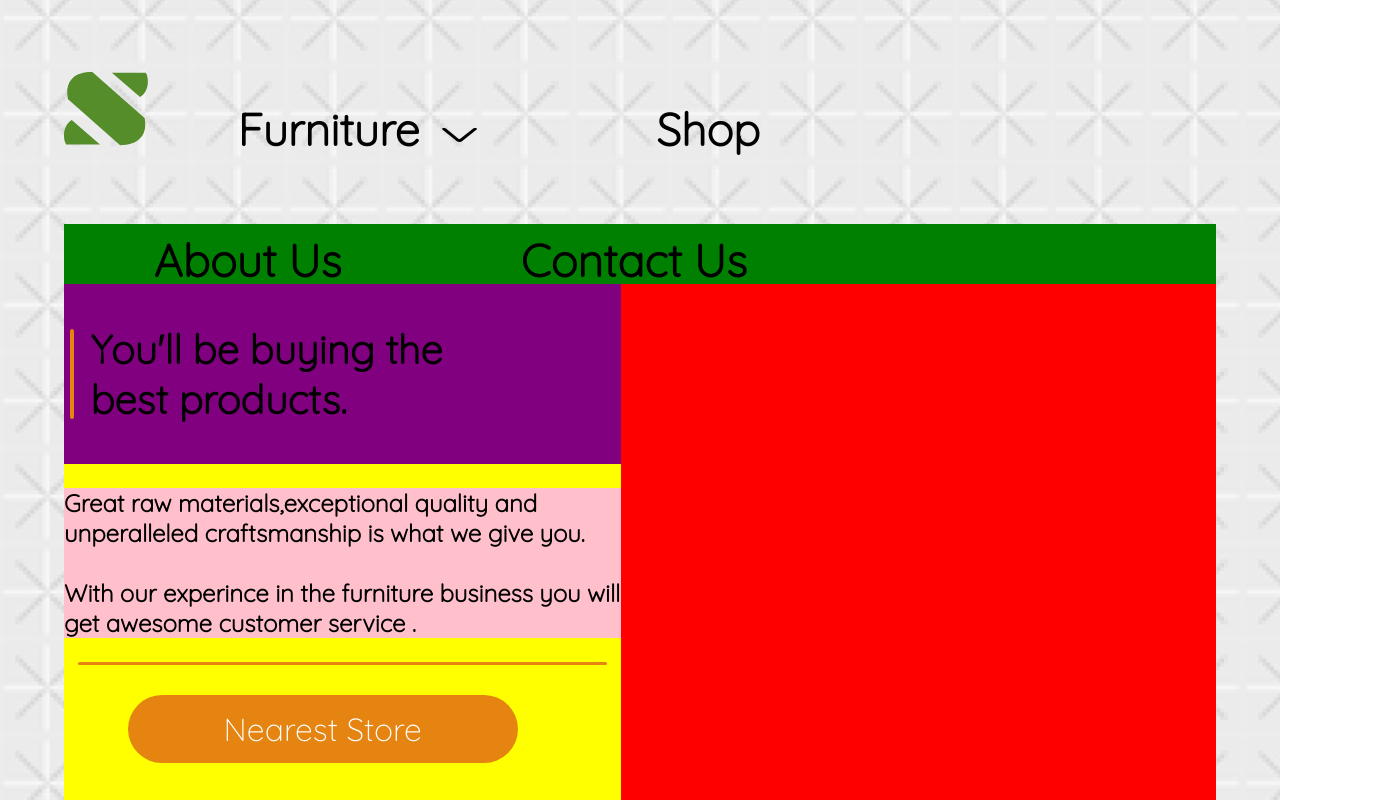
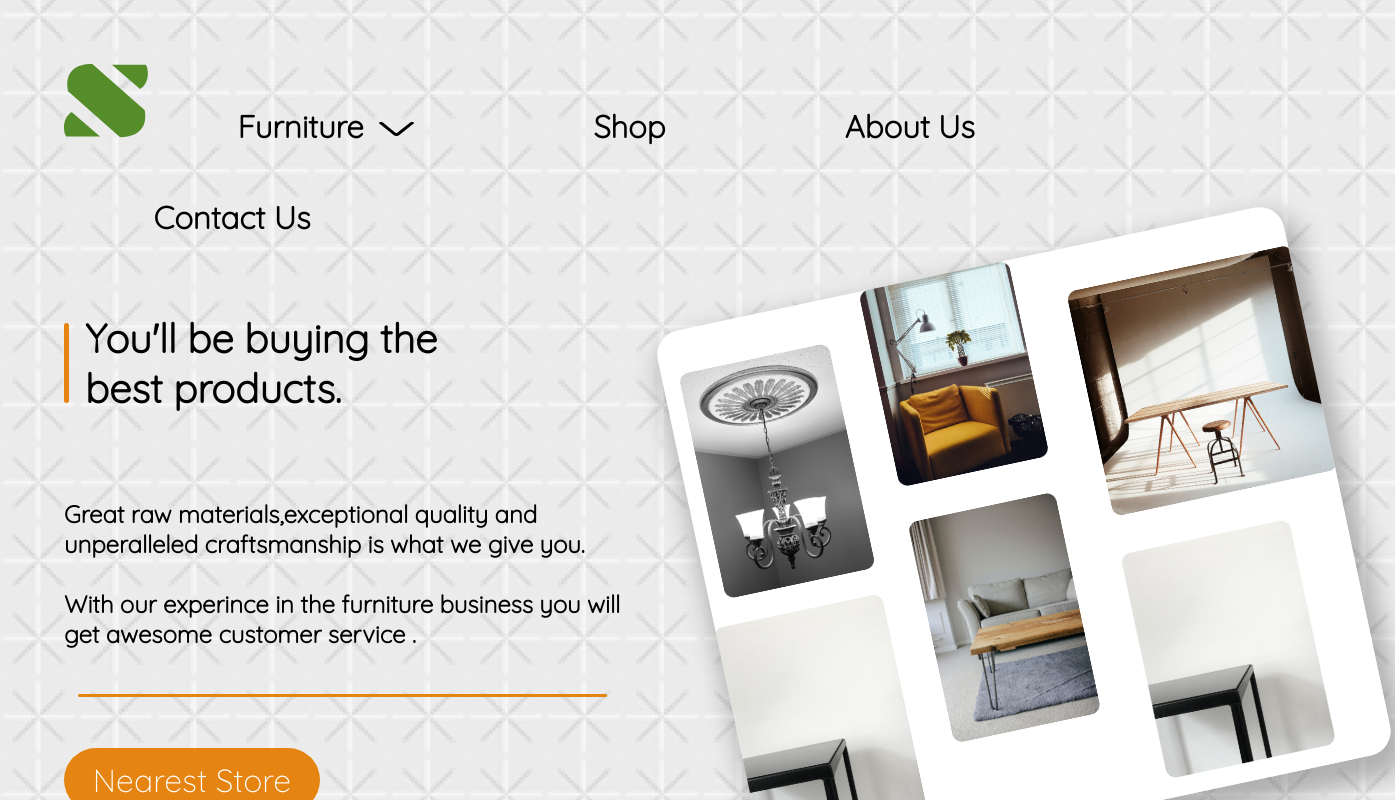
Before and after one commit to THATOMAS/Booking-app, a React (Create React App) app: page /welcome in a window 1280 px wide. Shown: the top 800 px of the page, 1395 px wide, since content can reach past the window. Built offline with nearby package versions, Linux system fonts and the light colour scheme.

Commit message:
Completed the welcome home page at this point

```diff
--- a/package.json
+++ b/package.json
@@ -6,6 +6,7 @@
     "@testing-library/jest-dom": "^5.16.1",
     "@testing-library/react": "^12.1.2",
     "@testing-library/user-event": "^13.5.0",
+    "nodemon": "^2.0.16",
     "react": "^17.0.2",
     "react-dom": "^17.0.2",
     "react-icons": "^4.3.1",
--- a/src/index.css
+++ b/src/index.css
@@ -15,20 +15,14 @@ body {
   color: black;
   overflow: hidden;
   background : url('./assets/landingPage/crisscross.jpg');
-  background-repeat: no-repeat;
-  background-size: cover;
+  background-size: contain;
   background-attachment: scroll;
 }
 
 /* Landing page */
 main {
   scroll-snap-type: y mandatory;
-  overflow-y: scroll;
-  overflow: hidden;
-}
 
-section{
-  height: 100vh;
 }
 
 
@@ -113,8 +107,10 @@ section{
 }
 
 /* First page */
-#Welcome-page{
-  height: 100vh;
+
+
+.welcome-page{
+  height: fit-content;
   width: 100vw;
   background: green;
   display: flex;
@@ -123,8 +119,8 @@ section{
   align-items: flex-end;
 }
 
-#info-box{
-  height: 85%;
+.info-box{
+  height: fit-content;
   width: 35vw;
   background: yellow;
   display: flex;
@@ -231,47 +227,50 @@ background: aqua;}
 }
 
 /* First page */
+
 #welcome-page{
-  height: 100vh;
+  height: 70vh;
   width: 100vw;
-  background: green;
+  /*background: green;*/
   display: flex;
   flex-direction: row;
   justify-content: center;
   align-items: center;
 }
 
+
+/*Infomation box*/
 #info-box{
-  height: 85vh;
+  height: 70vh;
   width: 50%;
-  background: yellow;
+  /*background: yellow;*/
   display: flex;
   flex-direction: column;
+  justify-content: space-around;
+  align-items: flex-start;
 }
 
 #page-heading-box{
   height: fit-content;
   width: 100%;
-  background: purple;
   display: flex;
   align-items: center;
   justify-content: flex-start;
+  background: none;
 
 }
 
 
-#heading-stroke{
-  height: 50%;
-  width: 4px;
+.heading-stroke{
+  height: 5em;
+  width: 5px;
   background: #E58411;
-
   border-radius: 10em;
 }
 
 #paragraph-text{
 height: fit-content;
   width: 100%;
-  background: pink;
   display: flex;
   align-items: flex-start;
   font-family: "Quicksand";
@@ -288,20 +287,39 @@ height: fit-content;
 }
 
 
-#photo-box{
-  height: 85%;
-  width: 65vw;
-background: red;
-
-}
 
 #nearest-store{
-  height: 10%;
-  width: 70%;
+  height: 4em;
+  width: 16em;
 background: #E58411;
 border-radius: 50px;
 margin-top: 30px;
+margin-left: 0em;
 display: flex;
 align-items: center;
 justify-content: center;
+justify-items: flex-start;
 }
+
+/*Photo Box*/
+
+#photo-box{
+  height: 70vh;
+  width: 65vw;
+  background: none;
+display: flex;
+align-items: center;
+justify-content: flex-end;
+}
+
+#photo{
+height: 70vh;
+width: 50vw;
+box-shadow: 5px 16px 23px 8px rgba(0, 0, 0, 0.25);
+border-radius: 25px;
+transform: rotate(-12deg);
+background:url('./assets/homePage/FirstPage/homePagePhoto.jpg');
+background-size: cover;
+background-position: center;
+background-repeat: no-repeat;
+}
--- a/src/index.js
+++ b/src/index.js
@@ -6,8 +6,7 @@ import "./index.css";
 import {
   BrowserRouter as Router,
   Routes,
-  Route,
-  Outlet,
+  Route
 } from "react-router-dom";
 
 
--- a/src/routes/HomePage/Navbar/Button.js
+++ b/src/routes/HomePage/Navbar/Button.js
@@ -1,5 +1,4 @@
 import React, { useState } from "react";
-import { Link } from "react-router-dom";
 import DropDown from "./DropDown";
 import { furnCur1, furnCur2 } from "../../../SVG";
 
--- a/src/routes/HomePage/Navbar/FurnDropDown.js
+++ b/src/routes/HomePage/Navbar/FurnDropDown.js
@@ -1,4 +1,3 @@
-import React from "react";
 
 const FurnitureDropDown = [
   {
--- a/src/routes/HomePage/Navbar/NavBar.css
+++ b/src/routes/HomePage/Navbar/NavBar.css
@@ -52,7 +52,7 @@ input[type="reset"] {
 .navItem {
     text-decoration: none;
     color: black;
-    font-size: 30px;
+    font-size: 1.3em;
     align-items: center;
     margin-left: 7vw;
     margin-right: 7vw;
--- a/src/routes/HomePage/Navbar/Navbar.jsx
+++ b/src/routes/HomePage/Navbar/Navbar.jsx
@@ -1,9 +1,8 @@
-import React, { useState } from "react";
-import { homeLOGO, furnCur1, furnCur2 } from "../../../SVG";
+import React from "react";
+
 import Links from "./Links";
 import Logo from './Logo'
 
-import {Outlet} from 'react-router-dom'
 
 
 import './NavBar.css'
@@ -16,7 +15,7 @@ const Navbar = () => {
         style={{
           gridArea: "1 / 1 / span 1 / span 2",
           width: "100%",
-          height: "20vh",
+          height: "fit-content",
 
         }}
         >
--- a/src/routes/LandingPage.jsx
+++ b/src/routes/LandingPage.jsx
@@ -1,12 +1,11 @@
 import React, { useRef } from "react";
-import {Link,Outlet} from 'react-router-dom'
+import {Link} from 'react-router-dom'
 
 
 const LandingPage = () => {
   const titleRef = useRef();
   const titleRef2 = useRef();
 
-  const background = require('./../assets/landingPage/background.jpg')
 
   function toTop() {
     titleRef.current.scrollIntoView({ behavior: "smooth" });
@@ -23,7 +22,7 @@ const LandingPage = () => {
 
     <section >
 
-      <article
+      <div
       ref={titleRef}
       id='landing-page-top-view'
       >
@@ -40,22 +39,22 @@ const LandingPage = () => {
           <img
           src={require("../assets/landingPage/bottomCursor.png")}
           alt=""
-          style={{height:'4.5em'
-          ,width:'4.5em',
+          style={{height:'4em'
+          ,width:'4em',
           cursor:'pointer'}}
           />
         </div>
 
-      </article>
+      </div>
 
-      <article
+      <div
       ref={titleRef2}
       id='landing-page-bottom-view'
       >
 
         <div onClick={toTop} >
           <img
-          style={{height:'4.5em',width:'4.5em',cursor:'pointer'}}
+          style={{height:'4em',width:'4em',cursor:'pointer'}}
           src={require("../assets/landingPage/topCursor.png")}
           alt="" />
         </div>
@@ -72,7 +71,7 @@ const LandingPage = () => {
           <h1 style={{fontFamily:'Quicksand',fontSize:'5em',textAlign:'center'}}>we take style & minimilism<br/>to new heights. </h1>
         </div>
 
-      </article>
+      </div>
     </section>
   );
 };
--- a/src/routes/Shop.jsx
+++ b/src/routes/Shop.jsx
@@ -1,4 +1,4 @@
-import React, { Component } from "react";
+import React from "react";
 
 const Shop = () => {
     return <section>
--- a/src/routes/WelcomePage.jsx
+++ b/src/routes/WelcomePage.jsx
@@ -1,11 +1,16 @@
 import React from "react";
+import "./../index.css"
+
 
 const WelcomePage = () => {
     return <section>
-      <article id="welcome-page">
+      <article id='welcome-page'
+      >
         <div id='info-box'>
           <div id='page-heading-box'>
-            <div id='heading-stroke' style={{marginLeft:"0.4em"}}></div>
+            <div className='heading-stroke'>
+            </div>
+
             <h3 style={{fontFamily:'Quicksand',
             fontSize:'2.5em',
             marginLeft:"0.4em"
@@ -31,7 +36,9 @@ you will get awesome customer service .</p>
 
 
 
-        <div id="photo-box"></div>
+        <div id="photo-box">
+          <div id='photo'></div>
+        </div>
       </article>
       </section>;
 
```
Also changed, not shown: src/assets/landingPage/logo.png, 1 other file (tests, documents, lock files or other folders).
